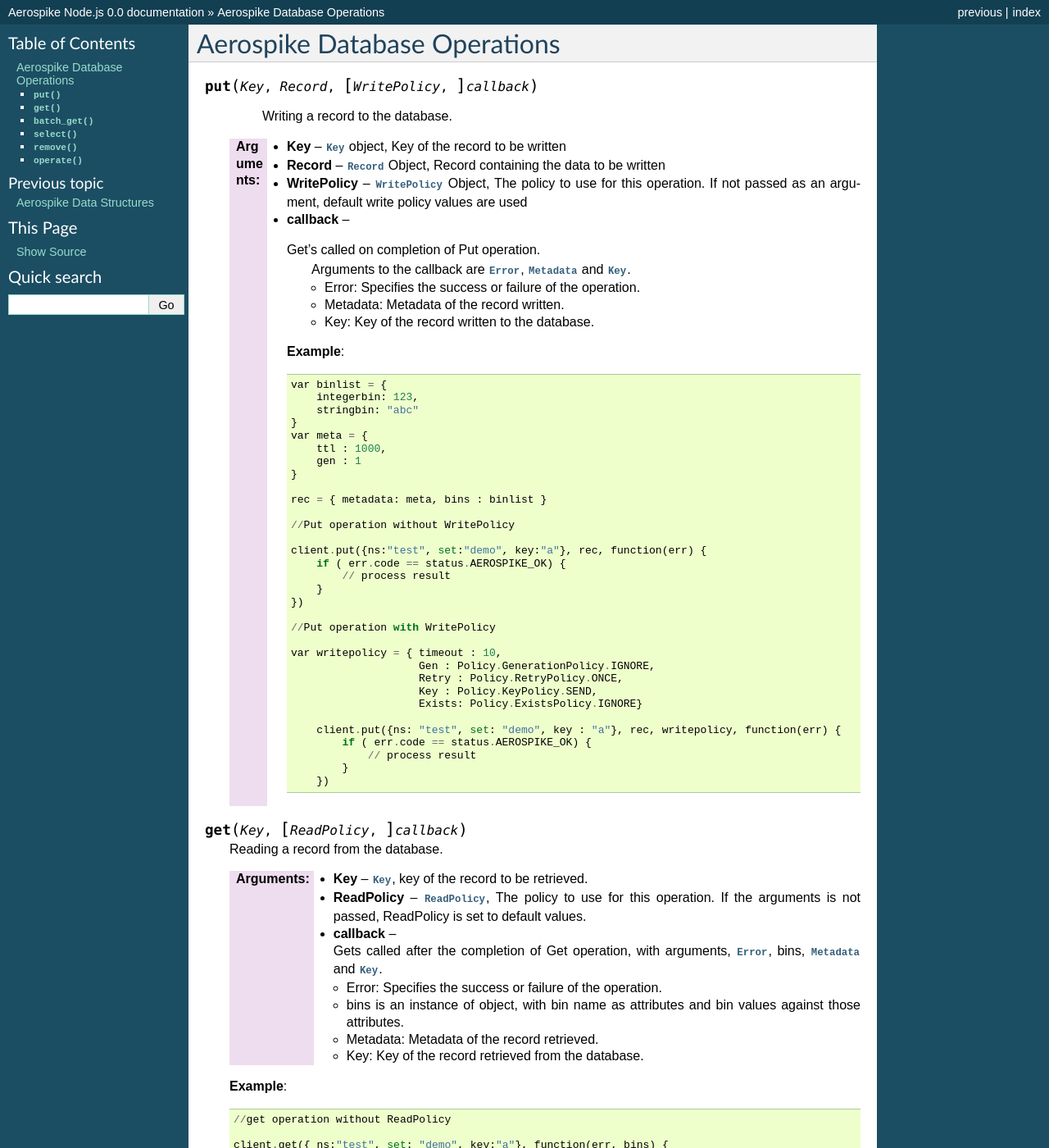
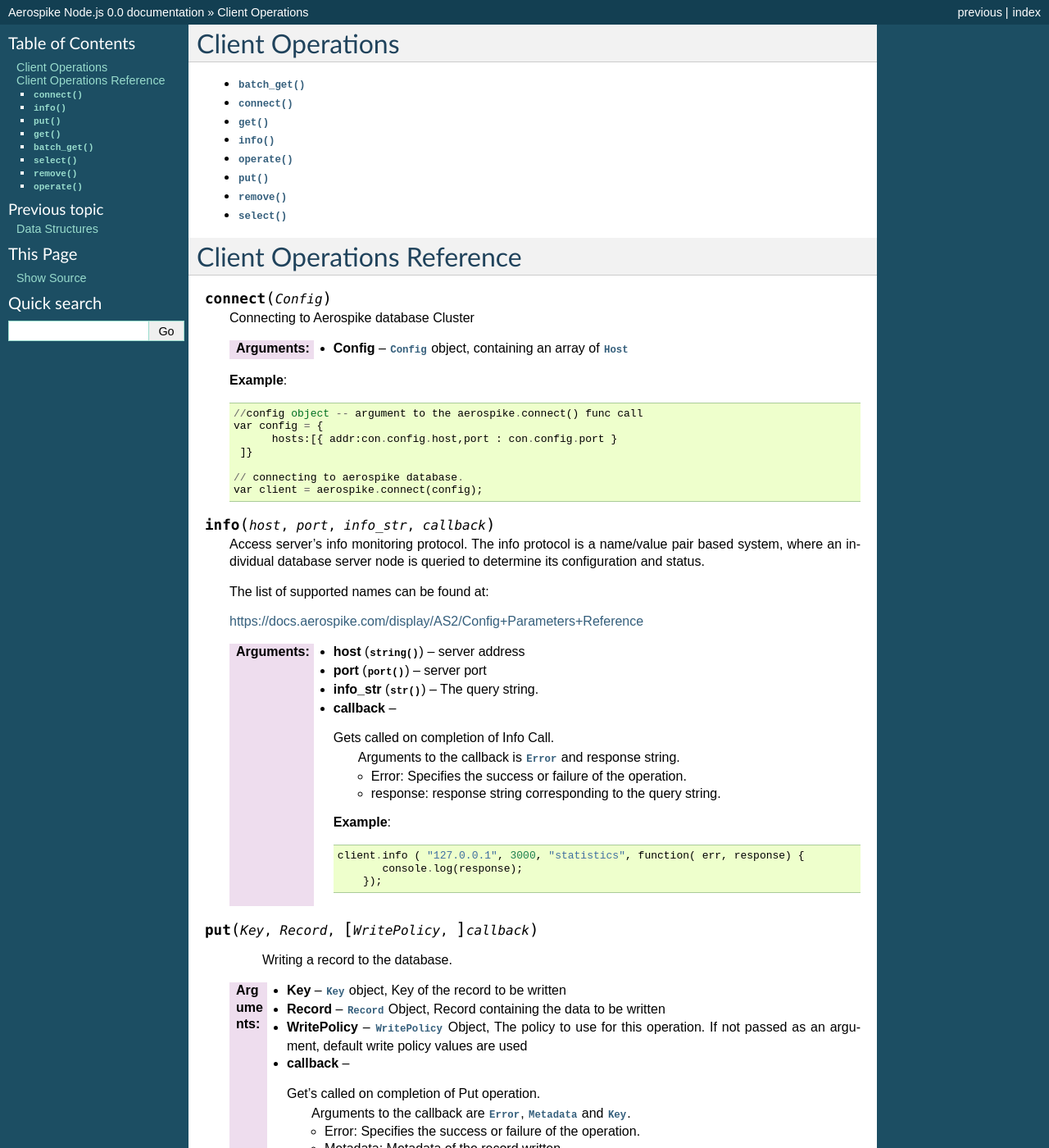
Before and after one commit to aerospike/aerospike-client-nodejs, a Sphinx documentation site: the page built from doc/operations.rst, in a window 1280 px wide and 1400 px high. Shown: the whole window at 82% size. Built offline with Sphinx 7.4.7, drawn with Linux system fonts in a browser that asks for light colours; pages that are not in the unit, such as notebooks, are missing from menus; some of the changed text lies outside the part shown.

Commit message:
Updated the docs.

```diff
--- a/doc/operations.rst
+++ b/doc/operations.rst
@@ -1,8 +1,61 @@
 .. _operations:
 
-*****************************
-Aerospike Database Operations
-*****************************
+Client Operations
++++++++++++++++++
+* :js:func:`batch_get`
+* :js:func:`connect`
+* :js:func:`get`
+* :js:func:`info`
+* :js:func:`operate`
+* :js:func:`put`
+* :js:func:`remove`
+* :js:func:`select`
+
+
+Client Operations Reference
++++++++++++++++++++++++++++
+
+.. js:function:: connect(Config)
+
+   Connecting to Aerospike database Cluster
+
+   :param Config: :js:data:`Config` object, containing an array of :js:data:`Host`
+
+   :program:`Example`::
+
+        //config object -- argument to the aerospike.connect() func call
+        var config = {
+              hosts:[{ addr:con.config.host,port : con.config.port }
+         ]}
+
+        // connecting to aerospike database.
+        var client = aerospike.connect(config);
+
+
+.. js:function:: info( host, port, info_str, callback)
+
+   Access server's info monitoring protocol.
+   The info protocol is a name/value pair based system, where an individual database server node is
+   queried to determine its configuration and status.
+
+   The list of supported names can be found at:
+
+   https://docs.aerospike.com/display/AS2/Config+Parameters+Reference
+
+   :param string host: server address
+   :param port port: server port
+   :param str info_str: The query string.
+   :param callback: Gets called on completion of Info Call.
+            Arguments to the callback is :js:data:`Error` and response string.
+
+            * Error: Specifies the success or failure of the operation.
+            * response: response string corresponding to the query string.
+
+    :program:`Example`::
+
+        client.info ( "127.0.0.1", 3000, "statistics", function( err, response) {
+               console.log(response);
+            });
 
 .. js:function:: put(Key, Record, [WritePolicy], callback)
 
@@ -13,11 +66,11 @@
    :param WritePolicy: :data:`WritePolicy` Object, The policy to use for this operation.
                         If not passed as an argument, default write policy values are used
    :param callback:  Get's called on completion of Put operation.
-                Arguments to the callback are :js:data:`Error`, :js:data:`Metadata` and :js:data:`Key`.
+            Arguments to the callback are :js:data:`Error`, :js:data:`Metadata` and :js:data:`Key`.
 
-                * Error: Specifies the success or failure of the operation.
-                * Metadata: Metadata of the record written.
-                * Key: Key of the record written to the database.
+            * Error: Specifies the success or failure of the operation.
+            * Metadata: Metadata of the record written.
+            * Key: Key of the record written to the database.
 
     :program:`Example`::
 
```
Also changed, not shown: doc/index.rst (+45 -12 lines), doc/objects.rst (+232 -198 lines).
